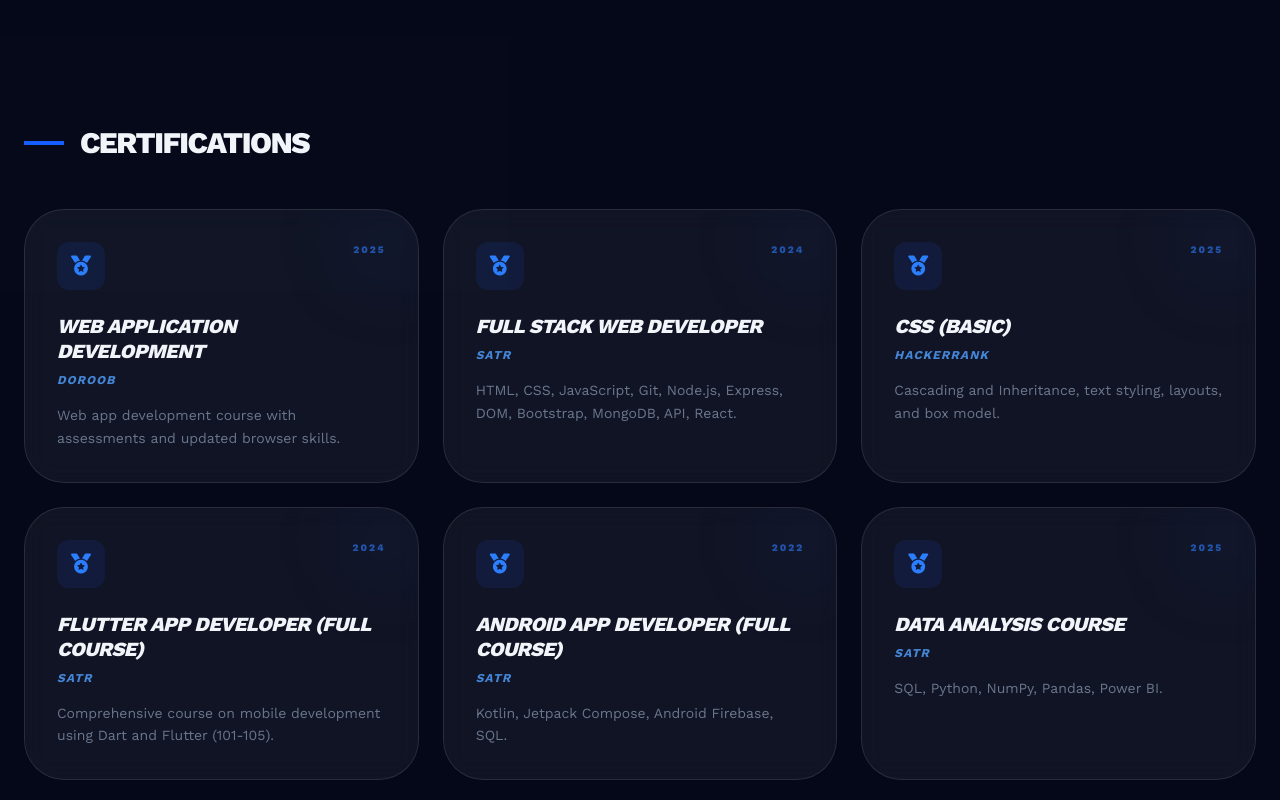
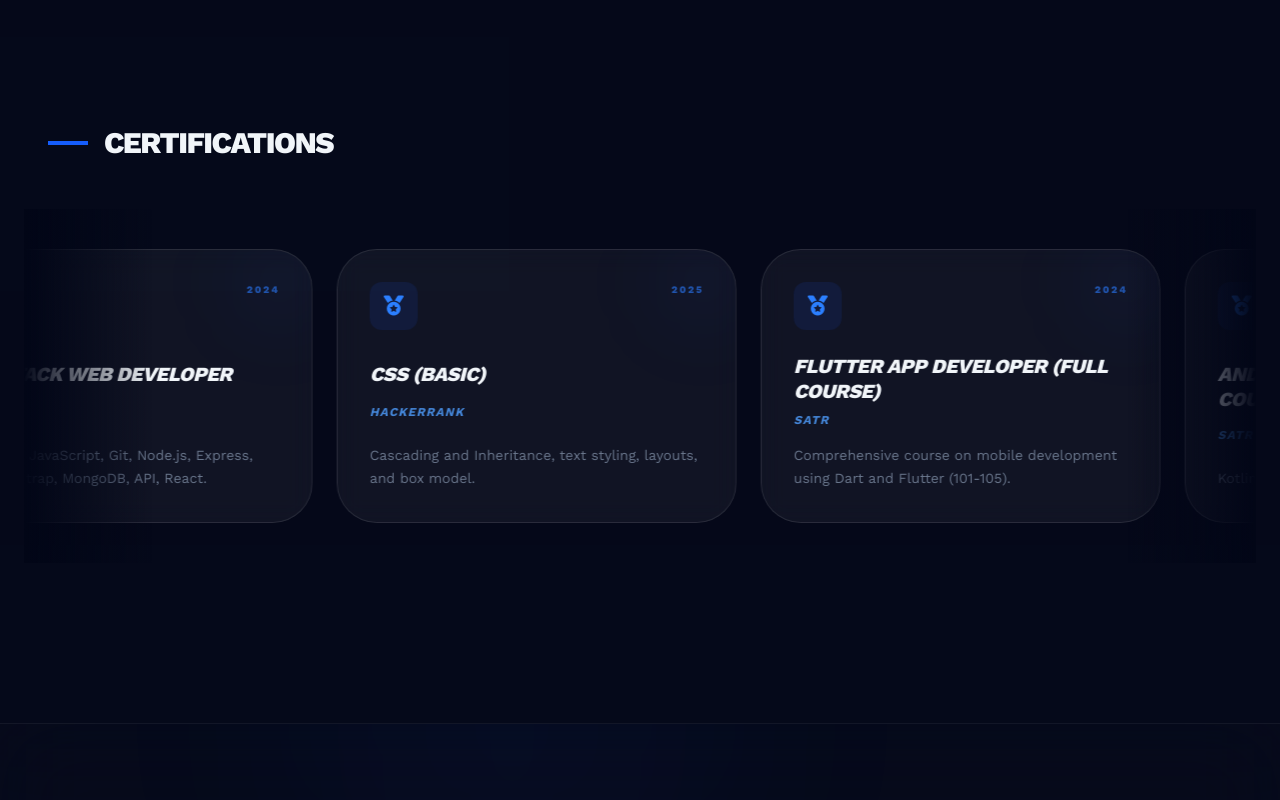
Before and after one commit to Su03l/suliman-yousef-profile, a React (Vite) app: page /resume in a window 1280 px wide. Shown: the part 980-1780 px from the top of the page. Built offline with nearby package versions, Linux system fonts and the light colour scheme.

Commit message:
some update

```diff
--- a/index.html
+++ b/index.html
@@ -55,13 +55,18 @@
         color: #0f172a;
       }
 
-      @keyframes marquee {
+      @keyframes cert-marquee {
         0% {
           transform: translateX(0);
         }
         100% {
           transform: translateX(-50%);
         }
+      }
+      .animate-cert-marquee {
+        display: flex;
+        width: max-content;
+        animation: cert-marquee 60s linear infinite;
       }
       .animate-marquee {
         display: flex;
--- a/src/components/sections/Resume.tsx
+++ b/src/components/sections/Resume.tsx
@@ -9,6 +9,8 @@
 }
 
 const Resume: React.FC<ResumeProps> = ({ lang, t }) => {
+    const isDark = document.documentElement.classList.contains('dark');
+
     return (
         <section id="resume" className="py-40 bg-white/[0.01]">
             <div className="container mx-auto px-6 max-w-7xl">
@@ -61,20 +63,22 @@
                     </motion.div>
                 </div>
 
-                {/* Certifications Section */}
-                <div className="mt-32">
-                    <h2 className="text-3xl font-black tracking-tighter mb-12 flex items-center gap-4">
+                {/* Certifications Section - Continuous Scroll */}
+                <div className="mt-32 overflow-hidden">
+                    <h2 className="text-3xl font-black tracking-tighter mb-12 flex items-center gap-4 px-6">
                         <span className="w-10 h-1 bg-blue-600"></span> {t.certificationTitle.toUpperCase()}
                     </h2>
-                    <div className="grid grid-cols-1 md:grid-cols-2 lg:grid-cols-3 gap-6">
-                        {CERTIFICATIONS.map((cert, i) => (
-                            <motion.div
+
+                    <div className="relative group">
+                        {/* Gradient Overlays for smooth edges - Theme Responsive */}
+                        <div className={`absolute left-0 top-0 bottom-0 w-32 bg-gradient-to-r ${isDark ? 'from-[#020617]' : 'from-[#f8fafc]'} to-transparent z-10 pointer-events-none`}></div>
+                        <div className={`absolute right-0 top-0 bottom-0 w-32 bg-gradient-to-l ${isDark ? 'from-[#020617]' : 'from-[#f8fafc]'} to-transparent z-10 pointer-events-none`}></div>
+
+                        <div className="flex gap-6 animate-cert-marquee hover:[animation-play-state:paused] py-10">
+                            {[...CERTIFICATIONS, ...CERTIFICATIONS].map((cert, i) => (
+                                <div
                                     key={i}
-                                initial={{ opacity: 0, y: 20 }}
-                                whileInView={{ opacity: 1, y: 0 }}
-                                viewport={{ once: true }}
-                                transition={{ delay: i * 0.05 }}
-                                className="glass p-8 rounded-[2.5rem] border border-white/5 hover:border-blue-500/30 transition-all duration-500 group relative overflow-hidden"
+                                    className="flex-shrink-0 w-[400px] glass p-8 rounded-[2.5rem] border border-white/5 hover:border-blue-500/30 transition-all duration-500 group relative overflow-hidden flex flex-col justify-between"
                                 >
                                     <div className="absolute -right-4 -top-4 w-24 h-24 bg-blue-600/5 blur-2xl rounded-full group-hover:bg-blue-600/10 transition-colors"></div>
 
@@ -94,8 +98,9 @@
                                     <p className="text-slate-400 text-sm leading-relaxed opacity-70 group-hover:opacity-100 transition-opacity line-clamp-3">
                                         {cert.description[lang]}
                                     </p>
-                            </motion.div>
+                                </div>
                             ))}
+                        </div>
                     </div>
                 </div>
             </div>
```
Lines whose indentation alone changed are shown as unchanged.
